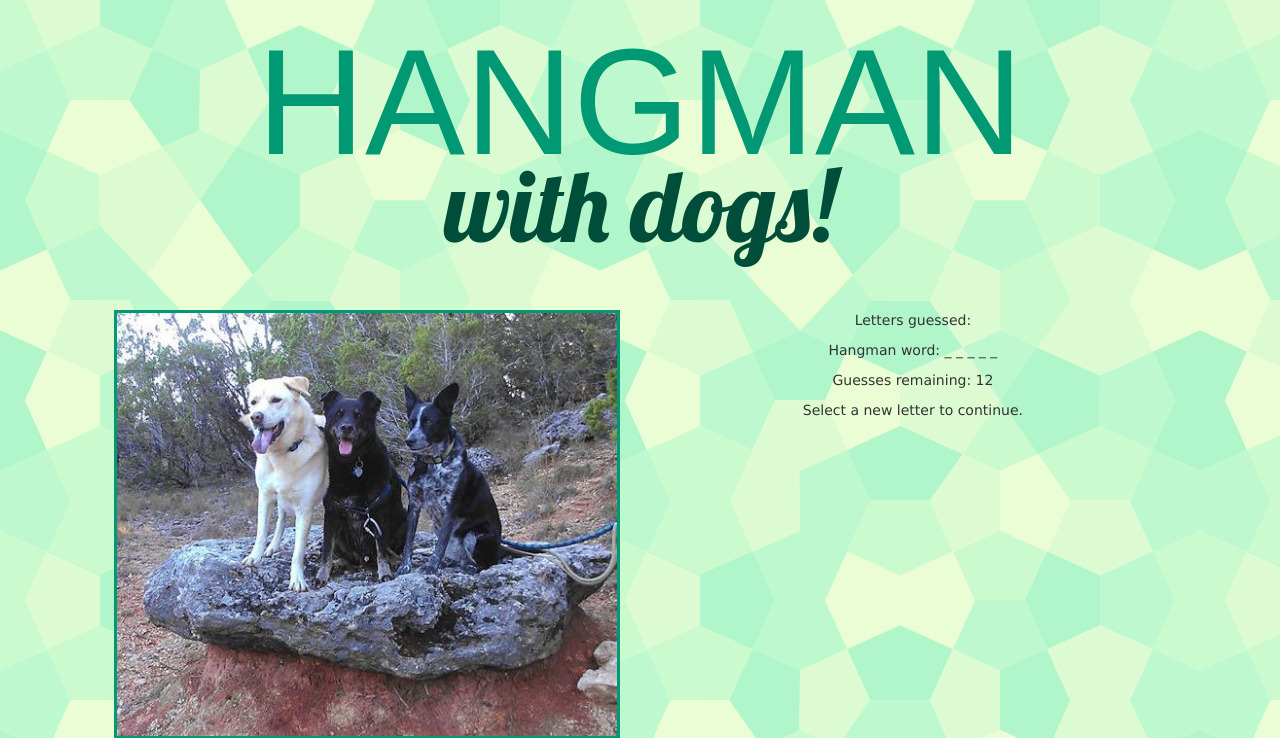
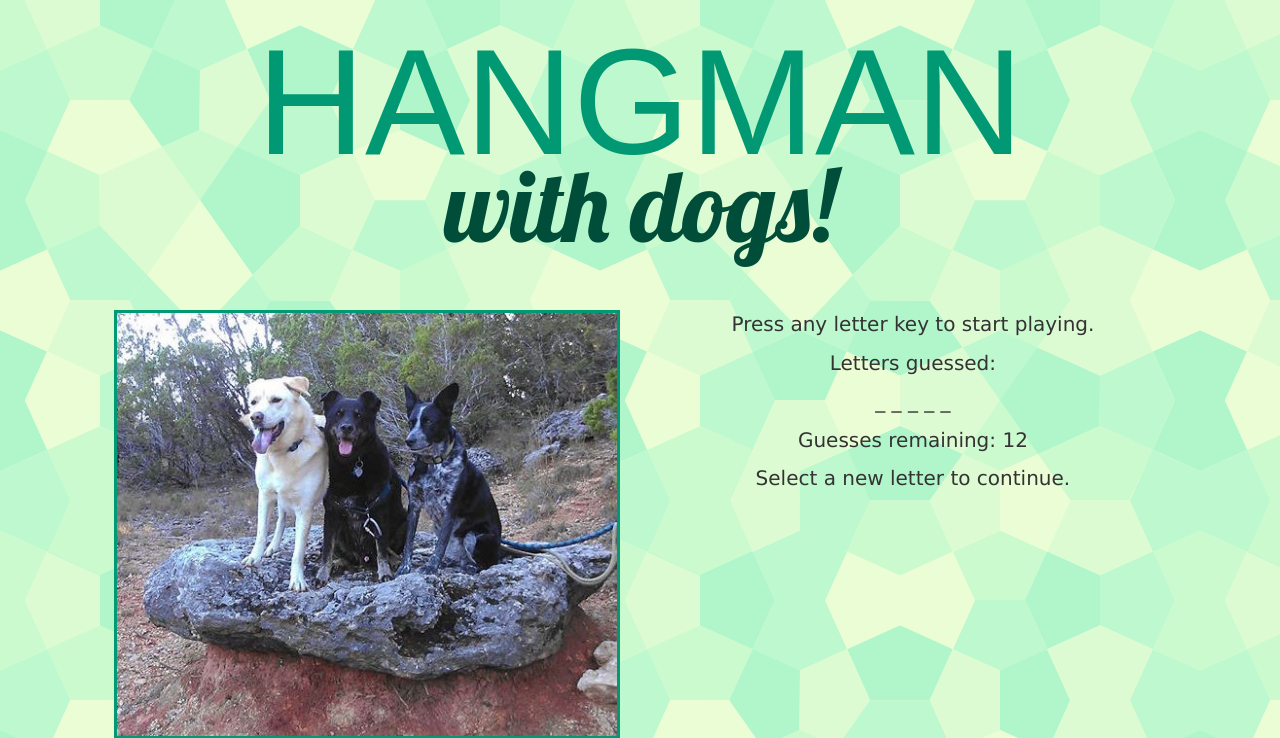
Before and after one commit to MarloBennett/week-3-game, a PHP site: page / in a window 1280 px wide. Shown: the top 738 px of the page. Run offline with PHP 8.4, Linux system fonts and the light colour scheme; some web fonts are replaced.

Commit message:
updated final files

```diff
--- a/assets/css/styles.css
+++ b/assets/css/styles.css
@@ -38,4 +38,5 @@ img {
 p {
 	font-family: Verdana, Geneva, sans-serif;
 	text-align: center;
+	font-size: 20px;
 }
--- a/assets/javascript/game.js
+++ b/assets/javascript/game.js
@@ -14,7 +14,7 @@ var guessesRemaining;
 
 var msg = "";
 
-// Init the first game when the page is loaded
+// calls the function to initialize the first game when the page is loaded
 initializeNewGame();
 
 //Initializes a new game
@@ -40,7 +40,7 @@ function initializeNewGame() {
 }
 
 
-// When the user presses the key it records the keypress and then sets it to userguess
+// When the user presses the key it records the keypress and then sets it to currentletterguessed
 document.onkeyup = function(event) {
 
 	if (restartGame) {
@@ -54,14 +54,14 @@ document.onkeyup = function(event) {
 	if (!(currentLetterGuessed.match(/[a-z]/i))) {
 		msg = "<p>Your choice is not a letter!</p>";
 	}
-	// else, if the letter has already been chosen, tell them and dont't add to letters chosen
-	else if (lettersGuessed.indexOf(currentLetterGuessed)>-1) {
+	// else, if the letter has already been chosen, tell them and don't add to letters chosen
+	else if (lettersGuessed.indexOf(currentLetterGuessed) > -1) {
 		msg = "<p>You already tried that letter! Please choose a different letter.</p>";
 	}
 	// otherwise, the letter is a valid guess
 	else {
 		// Check if the letter is in the word. Tell them if not. Remove a guess if not.
-		if(currentWord.indexOf(currentLetterGuessed)<0) {
+		if (currentWord.indexOf(currentLetterGuessed) < 0) {
 			msg = "<p>Sorry! Your man is one part closer to being hanged.</p>";
 			guessesRemaining--;
 		}
@@ -79,27 +79,31 @@ document.onkeyup = function(event) {
 
 function updateGame() {
 
-	console.log("Upating game");
-
 	var hangmanWord = getHangmanWord(lettersGuessed);
 
-		//replaces the html in the html file
+		//supplies the text that will be replaced in the html file
 	var html =
+		"<p>Press any letter key to start playing.</p>" +
 		"<p>Letters guessed: " + lettersGuessed + "</p>" +
-		"<p>Hangman word: " + hangmanWord + "</p>" +
+		"<p>" + hangmanWord + "</p>" +
 		"<p>Guesses remaining: " + guessesRemaining + "</p>" +
 		msg;
 
 	// Check if the player won
 	if (hangmanWord.indexOf("_") < 0) {
 		wins++;
-		html = html + "<p>You win! Press any key to start a new game.</p>" +
+		html =
+			"<p>" + hangmanWord + "</p>" +
+			"<p>You win! Press any key to start a new game.</p>" +
 					"<p>Wins: " + wins;
 		restartGame = true;
 	}
 	// Check if the player lost
-	else if (guessesRemaining < 1){
-		html = html + "<p>Your man is hanged! Press any key to start a new game.</p>"
+	else if (guessesRemaining < 1) {
+		html =
+		"<p>Letters guessed: " + lettersGuessed + "</p>" +
+		"<p>The word was: " + currentWord + "</p>" +
+		"<p>Your man is hanged! Press any key to start a new game.</p>";
 		restartGame = true;
 	}
 	// Otherwise, keep going
```
